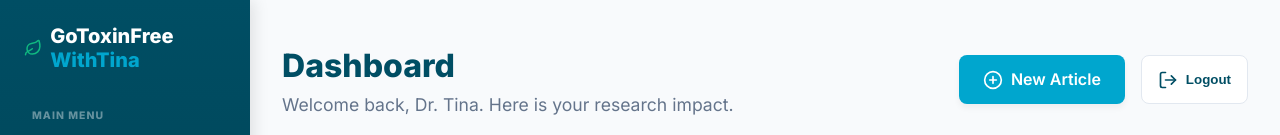
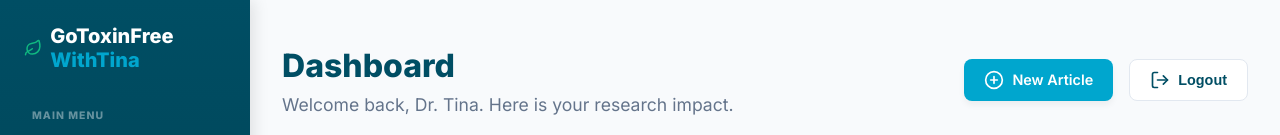
Before and after one commit to GoToxinFree/GoToxinFreeWithTina_Website, a Next.js app: page /admin in a window 1280 px wide. Shown: the top 135 px of the page. Built offline with nearby package versions, Linux system fonts and the light colour scheme; no server answers; the database is empty.

Commit message:
Make admin buttons uniform and update leaf favicon

```diff
--- a/src/app/admin/layout.module.css
+++ b/src/app/admin/layout.module.css
@@ -133,9 +133,10 @@
 .btnAction {
   background: var(--admin-secondary);
   color: white;
-  padding: 0.75rem 1.5rem;
+  padding: 0.6rem 1.25rem;
   border-radius: 8px;
   font-weight: 600;
+  font-size: 0.9rem;
   text-decoration: none;
   display: inline-flex;
   align-items: center;
@@ -168,9 +169,10 @@
 .btnOutline {
   background: white;
   color: var(--admin-primary);
-  padding: 0.75rem 1.5rem;
+  padding: 0.6rem 1.25rem;
   border-radius: 8px;
   font-weight: 600;
+  font-size: 0.9rem;
   text-decoration: none;
   display: inline-flex;
   align-items: center;
--- a/src/app/layout.tsx
+++ b/src/app/layout.tsx
@@ -10,6 +10,9 @@ const inter = Inter({
 export const metadata: Metadata = {
   title: "Go Toxin Free With Tina",
   description: "Eliminating pollutants and building a toxin-free future.",
+  icons: {
+    icon: '/favicon.png',
+  },
 };
 
 export default function RootLayout({
--- a/src/components/admin/LogoutButton.tsx
+++ b/src/components/admin/LogoutButton.tsx
@@ -10,7 +10,6 @@ export default function LogoutButton() {
       onClick={() => signOut({ callbackUrl: '/' })}
       className={styles.btnOutline}
       title="Sign Out"
-      style={{ padding: '0.75rem 1rem' }}
     >
       <LogOut size={20} />
       <span>Logout</span>
```
Also changed, not shown: public/favicon.png (added), src/app/icon.png (added).
